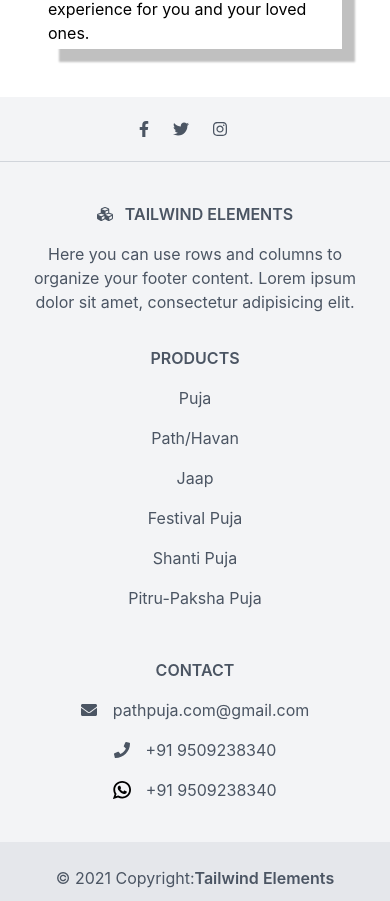
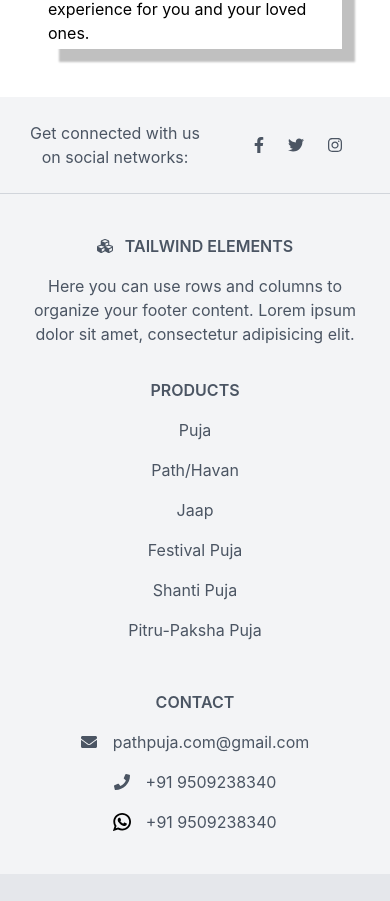
Before and after one commit to dhukslsp/pathpujaLatest, a React (Create React App) app: page /About in a window 390 px wide. Shown: the part 1400-2301 px from the top of the page. Built offline with nearby package versions, Linux system fonts and the light colour scheme.

Commit message:
Navbar COlor Values Changed

```diff
--- a/src/Components/Navbar.js
+++ b/src/Components/Navbar.js
@@ -24,9 +24,9 @@ function Navbar() {
           </div>
         </li>
         <li className='listed  flex float-right  m-4'><a href="https://wa.me/message/FQEMMDOIGPGPJ1" target="_blank"><img src="/images/WhatsApp.png" alt="" srchSet="" className='h-7 align-middle hover:cursor-pointer' style={{ "marginTop": "14px" }} /></a></li>
-        <li className='listed float-right  m-4 duration-7image.png00 align-text-bottom font-bold rounded-lg p-5 text-black hover:bg-black hover:text-white hover:cursor-pointer inline-block'><Link to="/About">About Us</Link></li>
-        <li className='listed float-right  m-4 duration-700 align-text-bottom font-bold rounded-lg p-5 text-black hover:bg-black hover:text-white hover:cursor-pointer inline-block'><Link to="/Services">Services</Link></li>
-        <li className='listed float-right  m-4 duration-700 align-text-bottom font-bold rounded-lg p-5 text-black hover:bg-black hover:text-white hover:cursor-pointer inline-block'><Link to="/">Home</Link></li>
+        <li className='listed float-right  m-4 duration-7image.png00 align-text-bottom font-bold rounded-lg p-5 text-black hover:bg-indigo-600 hover:text-white hover:cursor-pointer inline-block'><Link to="/About">About Us</Link></li>
+        <li className='listed float-right  m-4 duration-700 align-text-bottom font-bold rounded-lg p-5 text-black hover:bg-indigo-600 hover:text-white hover:cursor-pointer inline-block'><Link to="/Services">Services</Link></li>
+        <li className='listed float-right  m-4 duration-700 align-text-bottom font-bold rounded-lg p-5 text-black hover:bg-indigo-600 hover:text-white hover:cursor-pointer inline-block'><Link to="/">Home</Link></li>
       </div>
     </div>
   )
--- a/src/index.css
+++ b/src/index.css
@@ -69,3 +69,8 @@ code {
   display: block;
 
 } */
+@media screen and (max-width:688px) {
+  .hidden{
+    display: block;
+  }
+}
```
